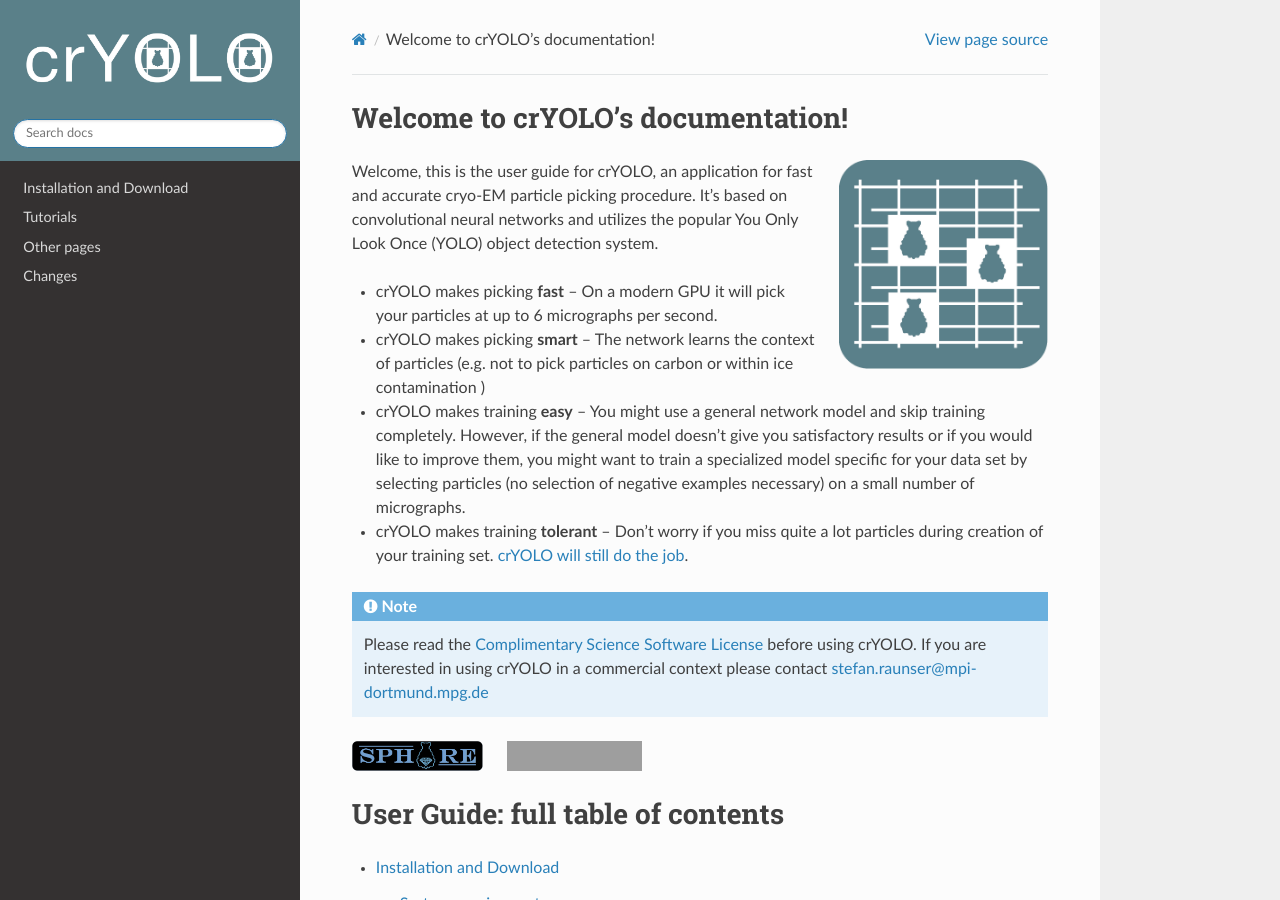
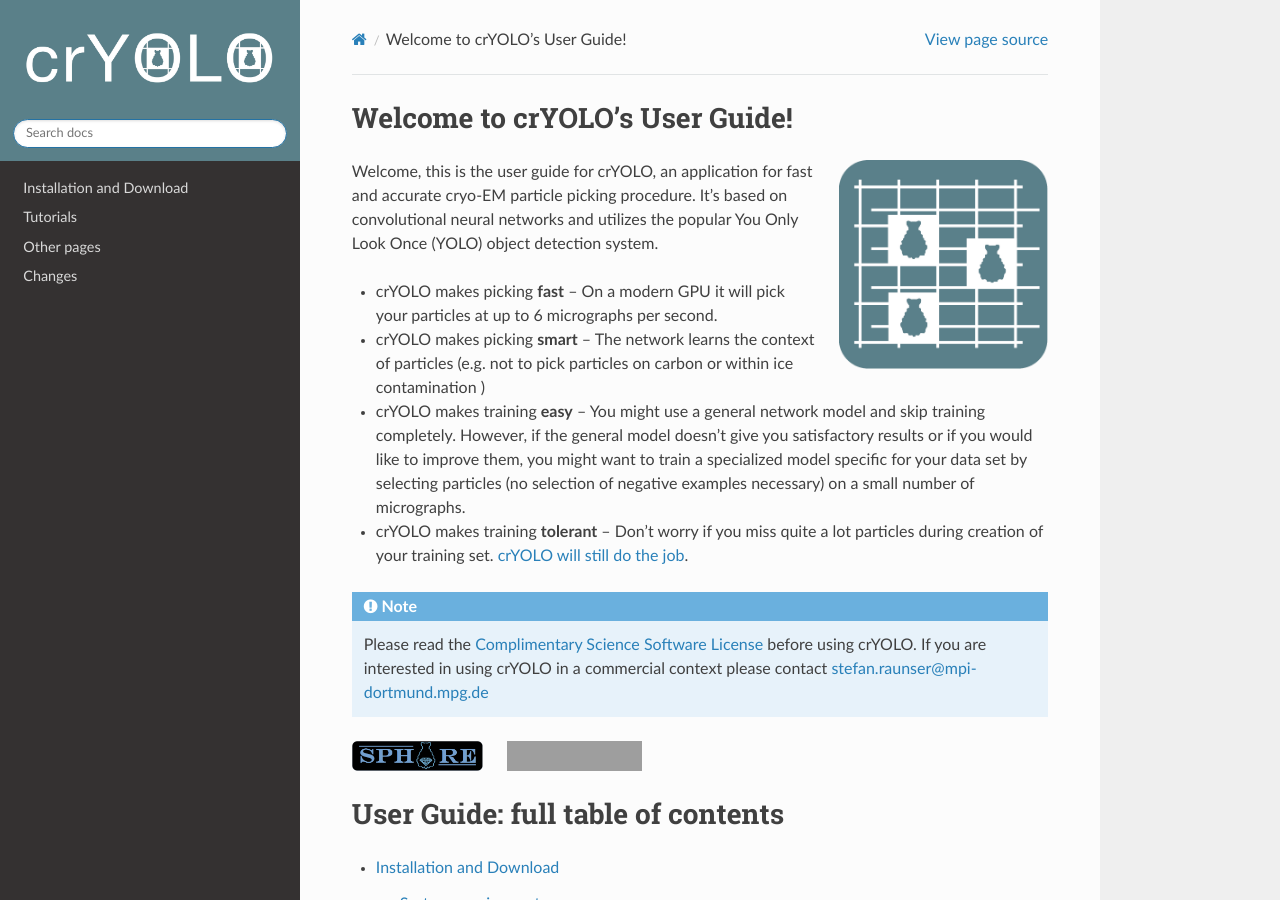
Before and after one commit to MPI-Dortmund/cryolo, a Sphinx documentation site: the page built from source/index.rst, in a window 1280 px wide and 900 px high. Built offline with Sphinx 7.4.7 and the Read the Docs theme 2.0.0, drawn with Linux system fonts in a browser that asks for light colours; grey boxes are pictures that could not be loaded.

Commit message:
Update index.rst

```diff
--- a/source/index.rst
+++ b/source/index.rst
@@ -3,7 +3,7 @@
    You can adapt this file completely to your liking, but it should at least
    contain the root `toctree` directive.
 
-Welcome to crYOLO's documentation!
+Welcome to crYOLO's User Guide!
 ==================================
 
 .. image:: img/Logo01_transparent.png
```
